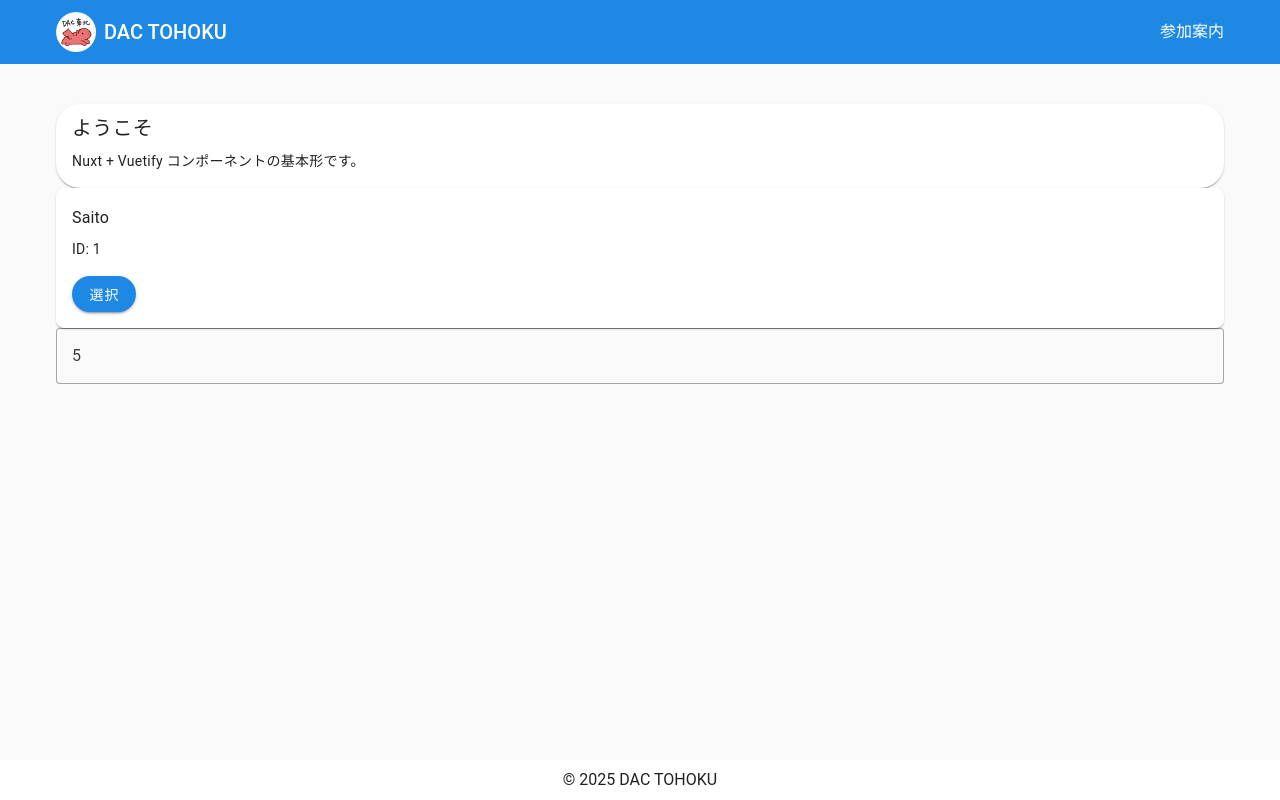
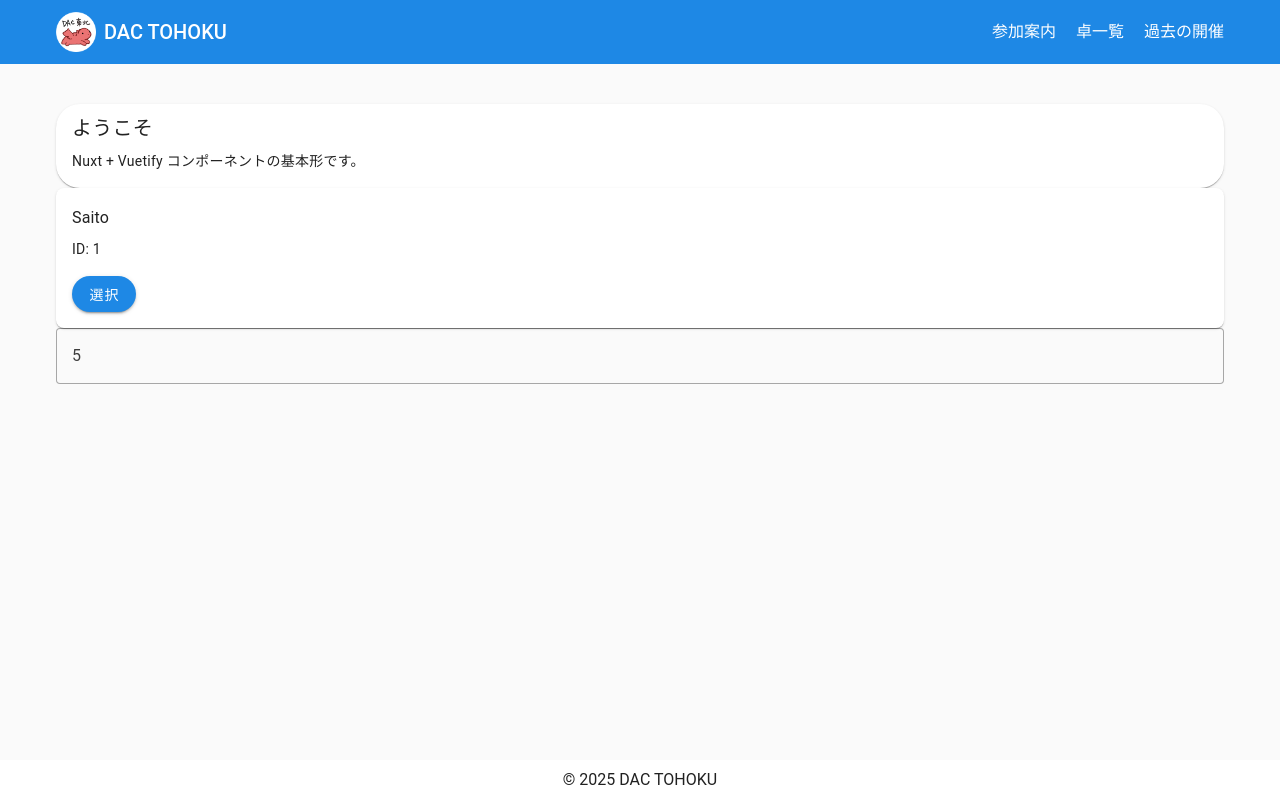
Before and after one commit to jinbe-s/dac_tohoku, a Nuxt app: page / in a window 1280 px wide. Built offline with nearby package versions, Linux system fonts and the light colour scheme.

Commit message:
headerリンク component化

```diff
--- /dev/null
+++ b/app/components/HeaderNavLink.vue
@@ -0,0 +1,42 @@
+<template>
+  <div class="d-flex align-center">
+    <template v-for="(item, i) in items" :key="i">
+      <a
+        v-if="isExternal(item)"
+        :href="item.href"
+        class="d-inline-flex align-center text-decoration-none"
+        :class="i > 0 ? gapClass : ''"
+        :style="{ color: onPrimary }"
+        :target="item.target ?? '_blank'"
+        :rel="item.rel ?? 'noopener noreferrer'"
+      >
+        {{ item.label }}
+      </a>
+      <NuxtLink
+        v-else
+        :to="item.to"
+        class="text-decoration-none"
+        :class="i > 0 ? gapClass : ''"
+        :style="{ color: onPrimary }"
+      >
+        {{ item.label }}
+      </NuxtLink>
+    </template>
+  </div>
+</template>
+
+<script setup lang="ts">
+import type { RouteLocationRaw } from 'vue-router'
+
+type InternalItem = { label: string; to: RouteLocationRaw }
+type ExternalItem = { label: string; href: string; target?: '_blank' | '_self' | '_parent' | '_top'; rel?: string }
+type LinkItem = InternalItem | ExternalItem
+
+const props = withDefaults(defineProps<{
+  items: LinkItem[]
+  gapClass?: string
+}>(), { gapClass: '' })
+
+const isExternal = (item: LinkItem): item is ExternalItem => 'href' in item
+const onPrimary = 'rgb(var(--v-theme-on-primary))'
+</script>
--- a/app/layouts/default.vue
+++ b/app/layouts/default.vue
@@ -14,13 +14,14 @@
 				</v-app-bar-title>
 
 				<div class="d-flex align-center justify-space-between">
-					<NuxtLink
-						class="text-decoration-none"
-						:to="{ name: 'about' }"
-						:style="{ color: 'rgb(var(--v-theme-on-primary))' }"
-					>
-						<span class="font-weight-medium">参加案内</span>
-					</NuxtLink>
+					<HeaderNavLink
+						:items="[
+							{ label: '参加案内', to: { name: 'about' } },
+							{ label: '卓一覧', to: { name: 'about' } },
+							{ label: '過去の開催', href: 'https://dac.10yearsafter.info/' }
+						]"
+						gap-class="ml-5"
+					/>
 				</div>
 			</v-container>
     </v-app-bar>
```
